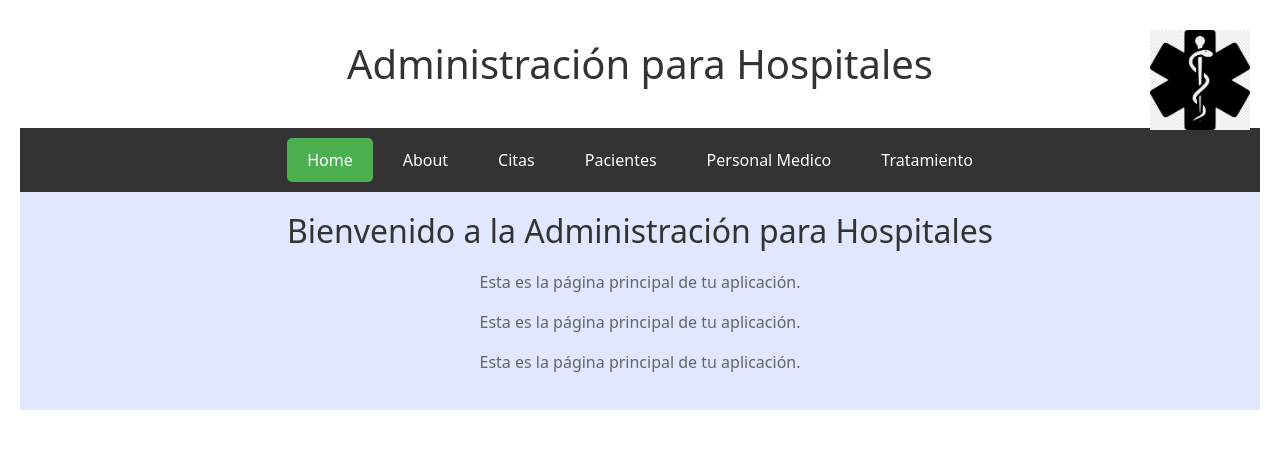
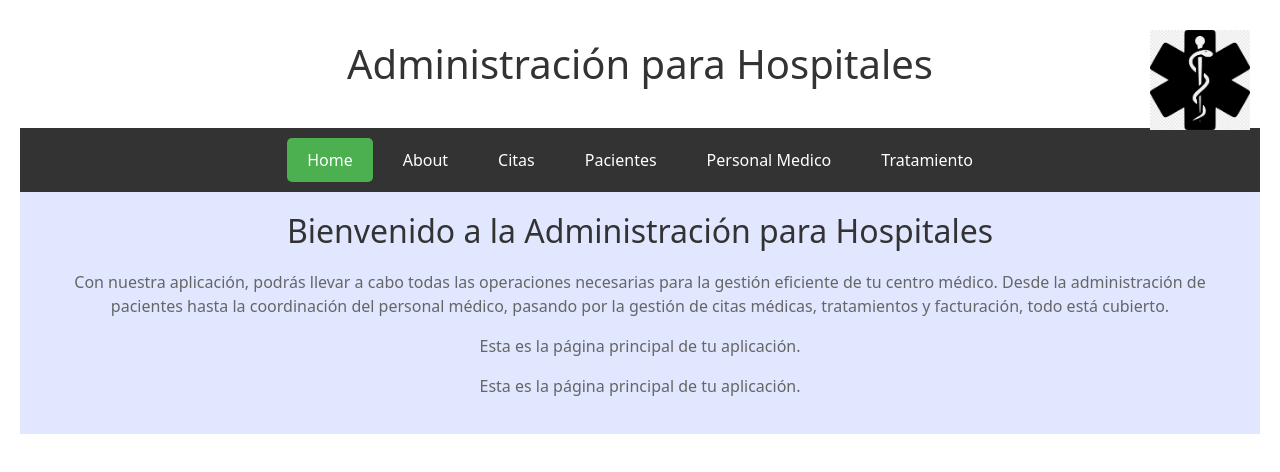
Before and after one commit to Daniela0245/hospital.p, a Vue app: page / in a window 1280 px wide. Shown: the top 472 px of the page. Built offline with nearby package versions, Linux system fonts and the light colour scheme.

Commit message:
Ultimos cambios

```diff
--- a/src/home/Home.vue
+++ b/src/home/Home.vue
@@ -2,7 +2,7 @@
 <template>
     <div class="home">
       <h2>Bienvenido a la Administración para Hospitales</h2>
-      <p>Esta es la página principal de tu aplicación.</p>
+      <p>Con nuestra aplicación, podrás llevar a cabo todas las operaciones necesarias para la gestión eficiente de tu centro médico. Desde la administración de pacientes hasta la coordinación del personal médico, pasando por la gestión de citas médicas, tratamientos y facturación, todo está cubierto.</p>
       <p>Esta es la página principal de tu aplicación.</p>
       <p>Esta es la página principal de tu aplicación.</p>
 
```
